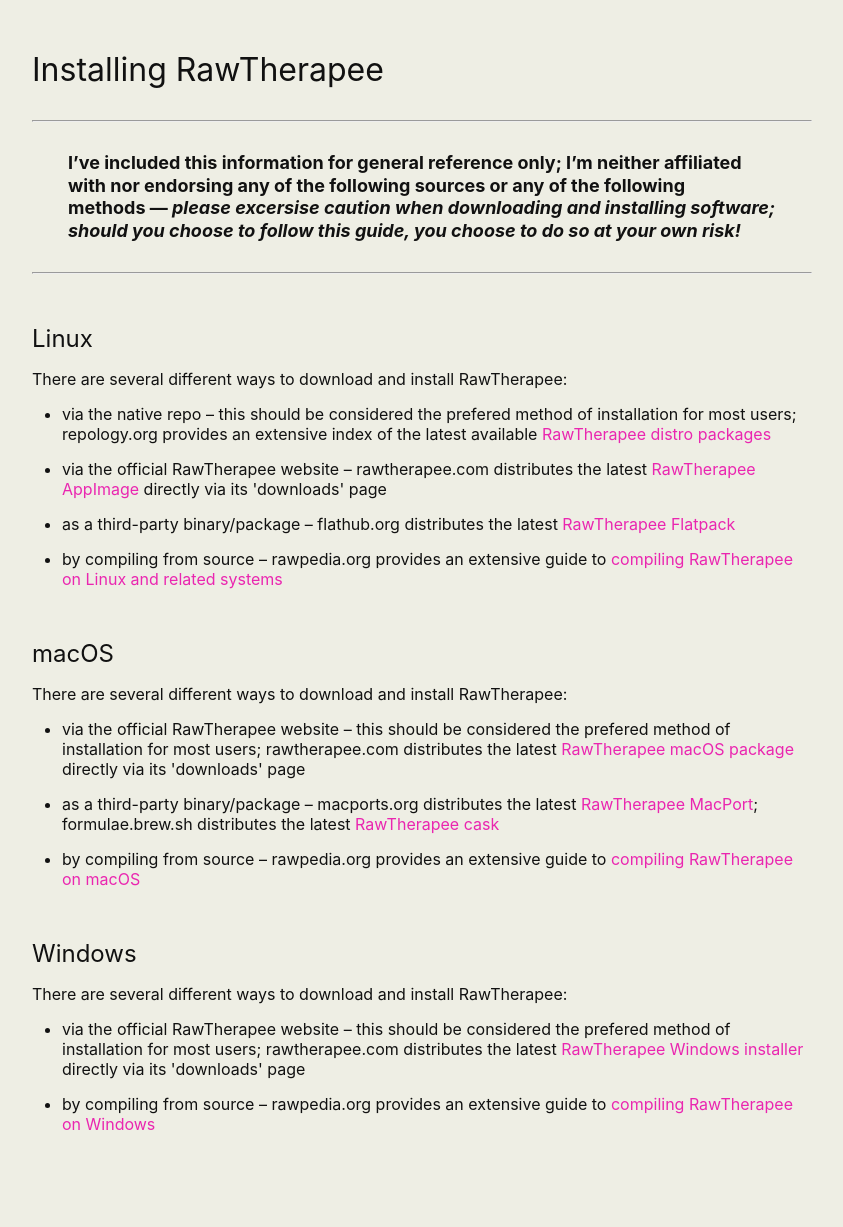
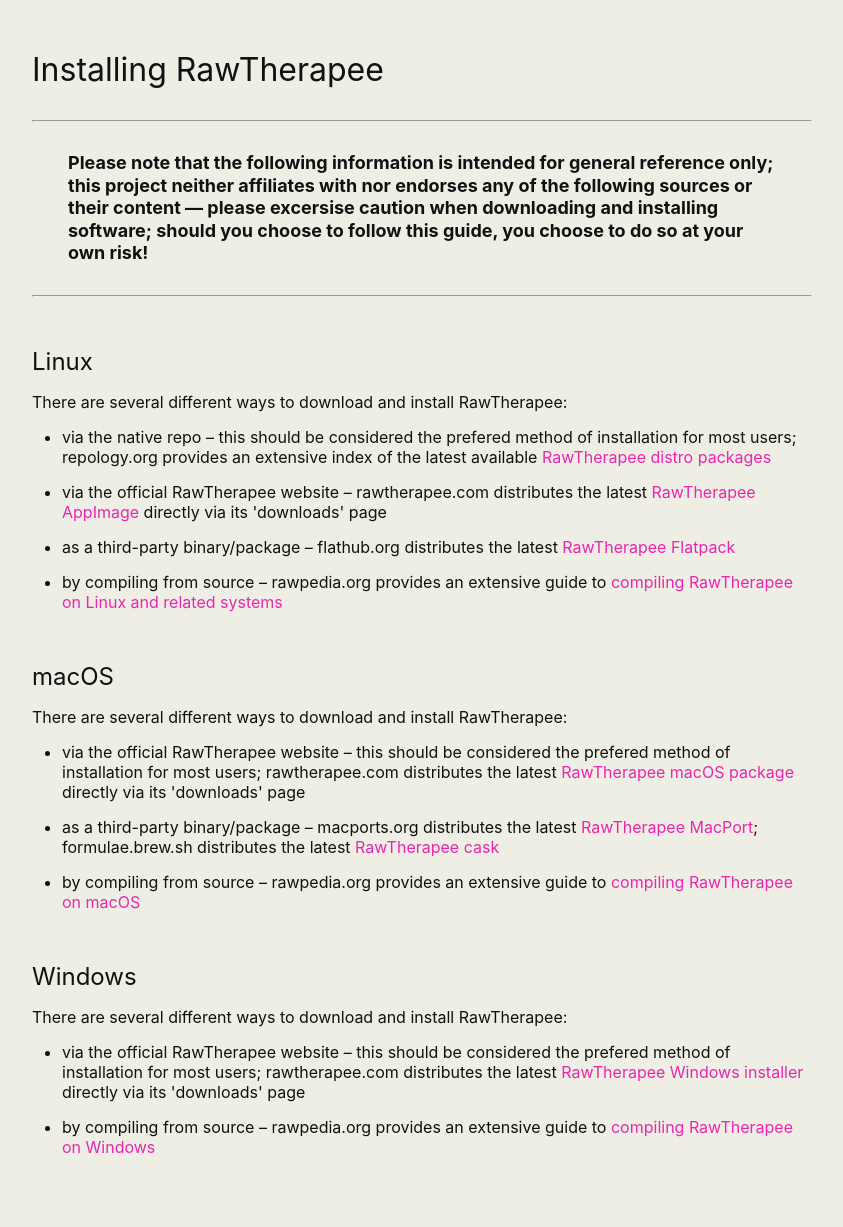
Before and after one commit to martbetz/martbetz.github.io, a Jekyll site: the page built from WIP/rtinstal.html, in a window 1280 px wide. Shown: the whole page, without its empty margins (218-1061 px from the left). Built offline with Jekyll 4.4.1, drawn with Linux system fonts in a browser that asks for light colours; before the commit the page ends 1204 px from its top, so only the background shows below that.

Commit message:
Update rtinstal.html

```diff
--- a/WIP/rtinstal.html
+++ b/WIP/rtinstal.html
@@ -16,11 +16,11 @@
       </h1>
    </p>
 
-<hr>
 <font size="4">
 <div align="left">
+<hr>
 <span style="display:block; margin-left:2em; margin-right:2em">
-<b>I’ve included this information for general reference only; I’m neither affiliated with nor endorsing any of the following sources or any of the following methods&nbsp;— <i>please excersise caution when downloading and installing software; should you choose to follow this guide, you choose to do so at your own risk!</i></b>
+<b>Please note that the following information is intended for general reference only; this project neither affiliates with nor endorses any of the following sources or their content — please excersise caution when downloading and installing software; should you choose to follow this guide, you choose to do so at your own risk!</b>
 </span>
 </div>
 </font>
```
